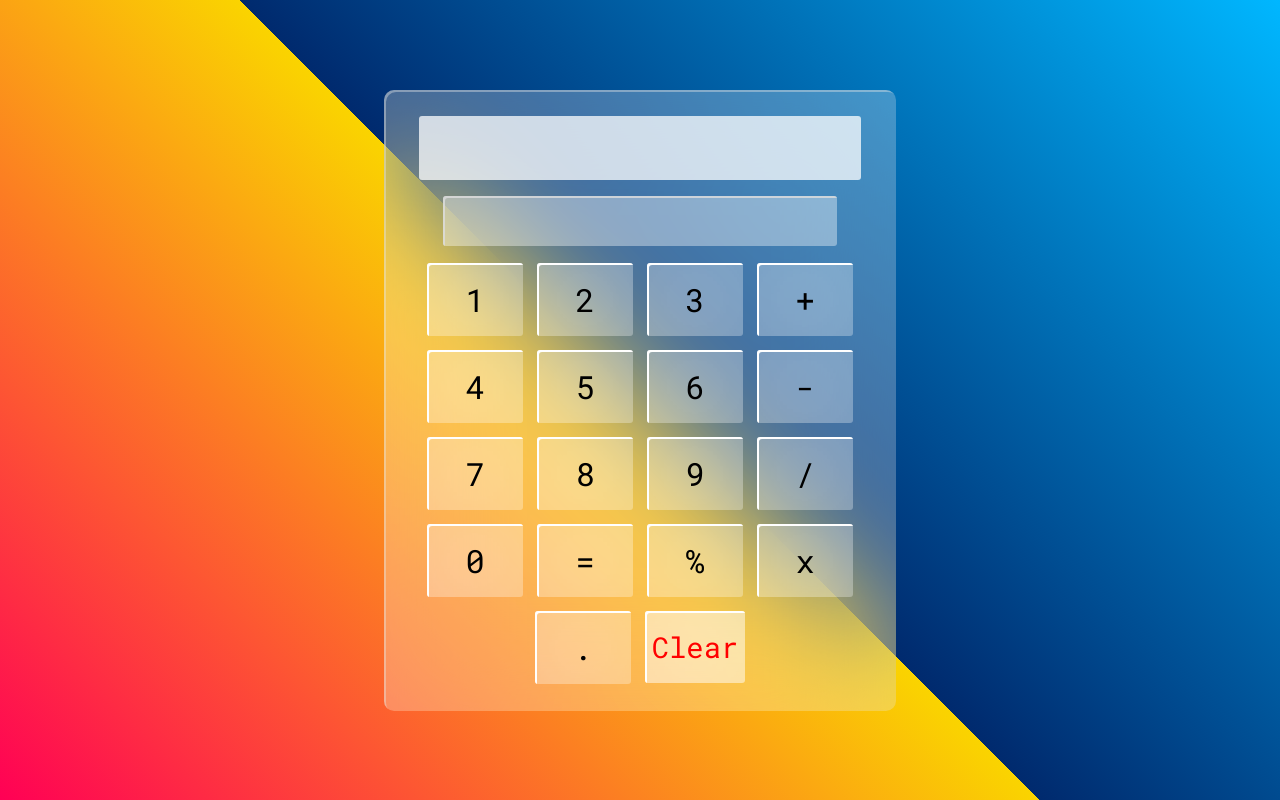
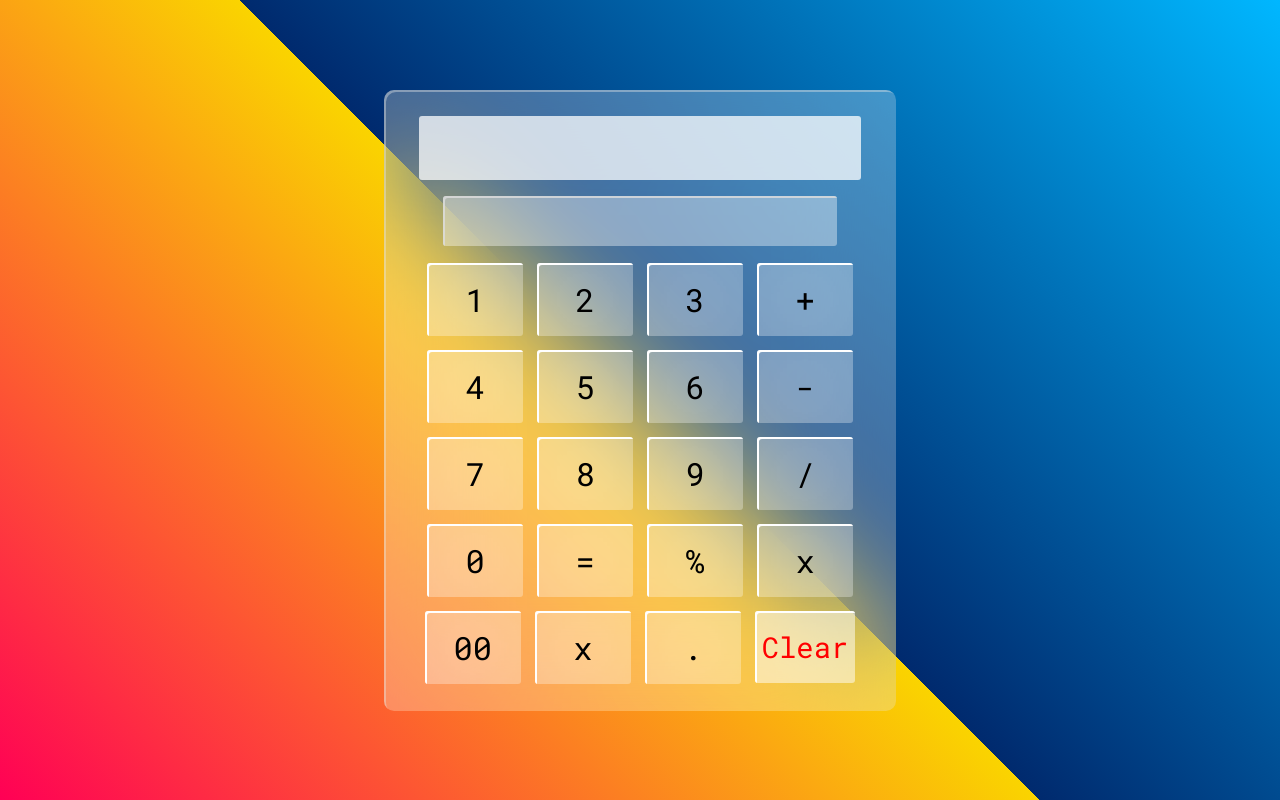
Before and after one commit to mohdsauood/js-calculator, a plain HTML site: page index.html in a window 1280 px wide. Drawn offline with Linux system fonts and the light colour scheme.

Commit message:
Added 00 as a button in calculator.
I have added 00 button for writing two zeroes and i have also added javascript code for it's implementation. Hope you like it and will accept it for Hacktoberfest 2021.

```diff
--- a/index.html
+++ b/index.html
@@ -39,6 +39,8 @@
                 <div data-val="="  class="calButton">=</div>
                 <div data-val="%"  class="calButton">%</div>
                 <div data-val="*" class="calButton">x</div>
+                <div data-val="00" class="calButton">00</div>
+                <div data-val="*" class="calButton">x</div>
                 <div data-val="." class="calButton">.</div>
                 <div class="clearButton">Clear</div>
             </div>
```
